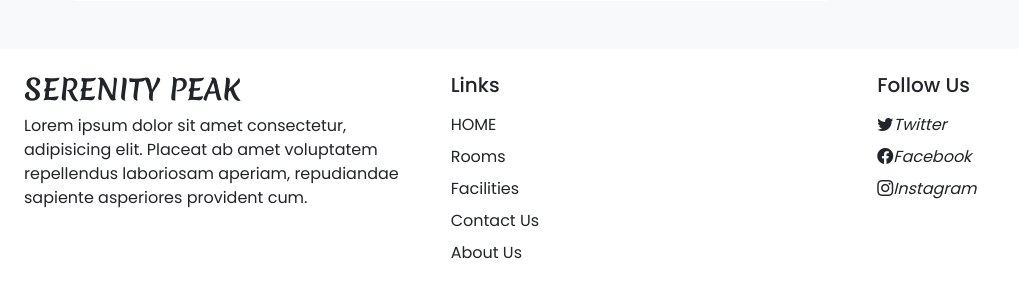
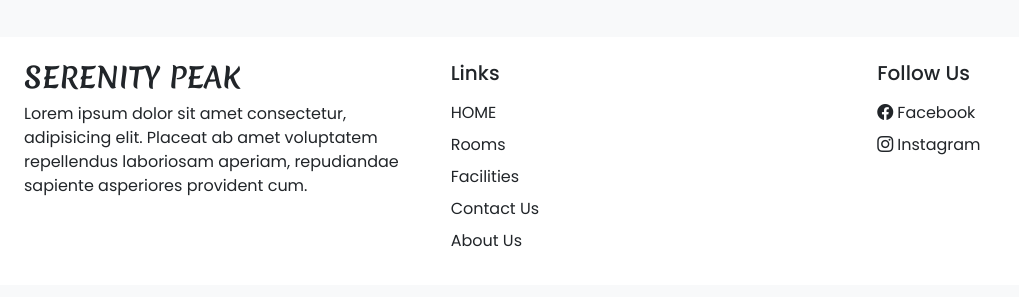
Before and after one commit to Ashikpoojary/Web-Development, a PHP site: page /Web-Development/ in a window 1280 px wide. Shown: the part 3595-3892 px from the top of the page, without its empty margins (0-1019 px from the left). After the commit the page ends 3842 px from the top, so only its background shows below. Run offline with PHP 8.4, Linux system fonts and the light colour scheme; data that the repository does not hold is empty.

Commit message:
Dynamic-Frontend

```diff
--- a/HOTEL MANAGEMENT/admin/ajax/settings_crud.php
+++ b/HOTEL MANAGEMENT/admin/ajax/settings_crud.php
@@ -62,7 +62,7 @@ if(isset($_POST['add_member'])){
         echo $img_r;
     }
     else{
-        $q = "INSERT INTO `team_details`(`name`, `picture`) VALUES (?,?)";
+        $q = "INSERT INTO `team_details` (`name`, `picture`) VALUES (?,?)";
         $values = [$frm_data['name'],$img_r];
         $res = insert_query($q,$values,'ss');
         echo $res;
--- a/HOTEL MANAGEMENT/admin/partials/db_config.php
+++ b/HOTEL MANAGEMENT/admin/partials/db_config.php
@@ -12,10 +12,12 @@ die("Cannot Connect to Database".mysqli_connect_error());
 
 function filteration($data){
     foreach($data as $key => $value){
-        $data[$key]=trim($value);              // removes extra spaces
-        $data[$key]=stripslashes($value);      // removes slashes
-        $data[$key]=htmlspecialchars($value);  // converts html special char into html entity
-        $data[$key]=strip_tags($value);        // removes html tags
+        $value=trim($value);              // removes extra spaces
+        $value=stripslashes($value);      // removes slashes
+        $value=strip_tags($value);        // removes html tags
+        $value=htmlspecialchars($value);  // converts html special char into html entity
+
+        $data[$key] = $value;
     }
     return $data;
 }
--- a/HOTEL MANAGEMENT/admin/partials/essentials.php
+++ b/HOTEL MANAGEMENT/admin/partials/essentials.php
@@ -45,7 +45,7 @@ function uploadImage($image,$folder){
     if(!in_array($img_mime,$valid_mime)){
         return 'inv_img';
     }
-    else if(($image['size']/(1024*1024))>2){
+    else if(($image['size']/(1024*1024*1024))>2){
         return 'inv_size';      // invalid size greater than 2mb
     }
     else{
--- a/HOTEL MANAGEMENT/admin/partials/header.php
+++ b/HOTEL MANAGEMENT/admin/partials/header.php
@@ -17,10 +17,10 @@
                         <a class="nav-link text-white" href="dashboard.php">Dashboard</a>
                     </li>
                     <li class="nav-item">
-                        <a class="nav-link text-white" href="#">Rooms</a>
+                        <a class="nav-link text-white" href="rooms.php">Rooms</a>
                     </li>
                     <li class="nav-item">
-                        <a class="nav-link text-white" href="#">Users</a>
+                        <a class="nav-link text-white" href="users.php">Users</a>
                     </li>
                     <li class="nav-item">
                         <a class="nav-link text-white" href="settings.php">Settings</a>
--- a/HOTEL MANAGEMENT/admin/settings.php
+++ b/HOTEL MANAGEMENT/admin/settings.php
@@ -185,7 +185,7 @@ adminLogin();
                                                     <span class="input-group-text"><i
                                                             class="bi bi-telephone-fill"></i></span>
                                                     <div class="form-floating">
-                                                        <input type="text" name="pn1" id="pn1_inp"
+                                                        <input type="number" name="pn1" id="pn1_inp"
                                                             class="form-control shadow-none" required>
                                                     </div>
                                                 </div>
@@ -193,7 +193,7 @@ adminLogin();
                                                     <span class="input-group-text"><i
                                                             class="bi bi-telephone-fill"></i></span>
                                                     <div class="form-floating">
-                                                        <input type="text" name="pn2" id="pn2_inp"
+                                                        <input type="number" name="pn2" id="pn2_inp"
                                                             class="form-control shadow-none">
                                                     </div>
                                                 </div>
@@ -469,7 +469,7 @@ adminLogin();
         let data = new FormData();
         data.append('name', member_name_inp.value);
         data.append('picture', member_picture_inp.files[0]);
-        data.append('add_member', '');
+        data.append('add_member','');
 
         let xhr = new XMLHttpRequest();
         xhr.open("POST", "ajax/settings_crud.php", true);
--- a/HOTEL MANAGEMENT/index.php
+++ b/HOTEL MANAGEMENT/index.php
@@ -386,36 +386,52 @@
     </div>
 
     <!-- Reach us  -->
+
     <h2 class="mt-5 pt-4 text-center fw-bold h-font ">REACH US</h2>
 
     <div class="container mt-5">
         <div class="row">
             <div class="col-lg-8 col-md-8 p-4 mb-lg-0 mb-3 bg-white rounded">
-                <iframe height="320px" class="w-100 rounded "
-                    src="https://www.google.com/maps/embed?pb=!1m18!1m12!1m3!1d482634.9318693191!2d72.55152045152113!3d19.08195772970854!2m3!1f0!2f0!3f0!3m2!1i1024!2i768!4f13.1!3m3!1m2!1s0x3be7c6306644edc1%3A0x5da4ed8f8d648c69!2sMumbai%2C%20Maharashtra!5e0!3m2!1sen!2sin!4v1711268239310!5m2!1sen!2sin"
+                <iframe height="320px" class="w-100 rounded " src="<?php echo $contact_r['iframe'] ?>"
                     loading="lazy"></iframe>
             </div>
             <div class="col-lg-4 col-md-4 ">
                 <div class="bg-white p-4 mb-4 ">
                     <h5>Call Us</h5>
-                    <a href="tel: 1234567890" class="d-inline-block mb-2 text-decoration-none text-dark  ">
-                        <i class="bi bi-telephone-fill"> </i>1234567890</a>
-                    <a href="tel: 1234567890" class="d-inline-block mb-2 text-decoration-none text-dark  ">
-                        <i class="bi bi-telephone-fill"> </i>1234567890</a>
+                    <a href="tel: +<?php echo $contact_r['pn1'] ?>"
+                        class="d-inline-block mb-2 text-decoration-none text-dark  ">
+                        <i class="bi bi-telephone-fill"> </i>+<?php echo $contact_r['pn1'] ?></a>
+                    <?php
+                    if($contact_r['pn2']!=''){
+                        echo <<<data
+                        <a href="tel: +$contact_r[pn2]" class="d-inline-block mb-2 text-decoration-none text-dark  ">
+                        <i class="bi bi-telephone-fill"> </i>+$contact_r[pn2]</a>
+                        data;
+                    }
+
+                    ?>
+
                 </div>
                 <div class="bg-white p-4 mb-4 ">
                     <h5>Follow Us</h5>
-                    <a href="#" class="d-inline-block mb-3">
+                    <?php
+                    if($contact_r['tw']!=''){
+                        echo<<<data
+                        <a href="$contact_r[tw]" class="d-inline-block mb-3">
                         <span class="badge bg-light text-dark fs-6 p-2 ">
                             <i class="bi bi-twitter me-1 "> </i>X</span>
-                    </a>
-                    <br>
-                    <a href="tel: 1234567890" class="d-inline-block mb-3">
+                        </a>
+                        <br>
+                        data;
+                    }
+                    ?>
+
+                    <a href="<?php echo $contact_r['fb'] ?>" class="d-inline-block mb-3">
                         <span class="badge bg-light text-dark fs-6 p-2 ">
                             <i class="bi bi-facebook me-1 "> </i>Facebook</span>
                     </a>
                     <br>
-                    <a href="tel: 1234567890" class="d-inline-block mb-3">
+                    <a href="<?php echo $contact_r['insta'] ?>" class="d-inline-block mb-3">
                         <span class="badge bg-light text-dark fs-6 p-2 ">
                             <i class="bi bi-instagram me-1 "> </i>Instagram</span>
                     </a>
--- a/HOTEL MANAGEMENT/partials/footer.php
+++ b/HOTEL MANAGEMENT/partials/footer.php
@@ -9,23 +9,48 @@
         </div>
         <div class="col-lg-4 p-4">
             <h5 class="mb-3">Links</h5>
-            <a href="#" class="d-inline-block mb-2 text-dark text-decoration-none">HOME</a> <br>
-            <a href="#" class="d-inline-block mb-2 text-dark text-decoration-none">Rooms</a> <br>
-            <a href="#" class="d-inline-block mb-2 text-dark text-decoration-none">Facilities</a> <br>
-            <a href="#" class="d-inline-block mb-2 text-dark text-decoration-none">Contact Us</a> <br>
-            <a href="#" class="d-inline-block mb-2 text-dark text-decoration-none">About Us</a>
+            <a href="index.php" class="d-inline-block mb-2 text-dark text-decoration-none">HOME</a> <br>
+            <a href="rooms.php" class="d-inline-block mb-2 text-dark text-decoration-none">Rooms</a> <br>
+            <a href="facilities.php" class="d-inline-block mb-2 text-dark text-decoration-none">Facilities</a> <br>
+            <a href="contact.php" class="d-inline-block mb-2 text-dark text-decoration-none">Contact Us</a> <br>
+            <a href="about.php" class="d-inline-block mb-2 text-dark text-decoration-none">About Us</a>
         </div>
         <div class="col-lg-4 p-4">
             <h5 class="mb-3">Follow Us</h5>
-            <a href="#" class="d-inline-block text-dark text-decoration-none mb-2"><i
-                    class="bi bi-twitter me-1">Twitter</i></a> <br>
-            <a href="#" class="d-inline-block text-dark text-decoration-none mb-2"><i
-                    class="bi bi-facebook me-1">Facebook</i></a> <br>
-            <a href="#" class="d-inline-block text-dark text-decoration-none"><i
-                    class="bi bi-instagram me-1">Instagram</i></a>
+            <?php
+                    if($contact_r['tw']!=''){
+                        echo<<<data
+                        <a href="$contact_r[tw]" class="d-inline-block text-dark text-decoration-none mb-3">
+                        <i class="bi bi-twitter me-1"></i>X
+                        </a>
+                        <br>
+                        data;
+                    }
+                    ?>
+            <a href="<?php echo $contact_r['fb'] ?>" class="d-inline-block text-dark text-decoration-none mb-2"><i
+                    class="bi bi-facebook me-1"></i>Facebook</a> <br>
+            <a href="<?php echo $contact_r['insta'] ?>" class="d-inline-block text-dark text-decoration-none"><i
+                    class="bi bi-instagram me-1"></i>Instagram</a>
         </div>
     </div>
 </div>
 
 <!-- <script src="https://cdn.jsdelivr.net/npm/bootstrap@5.3.3/dist/js/bootstrap.bundle.min.js"
         integrity="sha384-YvpcrYf0tY3lHB60NNkmXc5s9fDVZLESaAA55NDzOxhy9GkcIdslK1eN7N6jIeHz" crossorigin="anonymous"> -->
+
+<script>
+    function setActive(){
+        navbar = document.getElementById('nav-bar');
+        let a_tags = navbar.getElementsByTagName('a');
+
+        for(i=0;i<a_tags.length;i++){
+            let file = a_tags[i].href.split('/').pop();
+            let file_name = file.split('.')[0];
+
+            if(document.location.href.indexOf(file_name)>=0){
+                a_tags[i].classList.add('active');
+            }
+        }
+    }
+    setActive();
+</script>
--- a/HOTEL MANAGEMENT/partials/header.php
+++ b/HOTEL MANAGEMENT/partials/header.php
@@ -1,5 +1,14 @@
+<?php
+require('admin/partials/db_config.php');
+require('admin/partials/essentials.php');
+
+$contact_q = "SELECT * FROM `contact_details` WHERE `sr_no`=?";
+$values = [1];
+$contact_r = mysqli_fetch_assoc(select_query($contact_q,$values,'i'));
+?>
+
 <!-- Navbar  -->
-<nav class="navbar navbar-expand-lg navbar-light bg-body-tertiary px-lg-3 py-lg-2 shadow-sm sticky-lg-top ">
+<nav id="nav-bar" class="navbar navbar-expand-lg navbar-light bg-body-tertiary px-lg-3 py-lg-2 shadow-sm sticky-lg-top ">
     <div class="container-fluid">
         <a class="navbar-brand me-5 fw-bold fs-3 h-font" href="index.php">Serenity Peak</a>
         <button class="navbar-toggler shadow-none " type="button" data-bs-toggle="collapse"
@@ -10,7 +19,7 @@
         <div class="collapse navbar-collapse" id="navbarSupportedContent">
             <ul class="navbar-nav me-auto mb-2 mb-lg-0">
                 <li class="nav-item">
-                    <a class="nav-link active me-2" aria-current="page" href="#">Home</a>
+                    <a class="nav-link me-2" href="index.php">Home</a>
                 </li>
                 <li class="nav-item">
                     <a class="nav-link me-2" href="rooms.php">Room</a>
@@ -36,7 +45,6 @@
         </div>
     </div>
 </nav>
-
 
 
 <div class="modal fade" id="loginModal" data-bs-backdrop="static" data-bs-keyboard="false" tabindex="-1"
```
Also changed, not shown: HOTEL MANAGEMENT/about.php (+12 -20 lines), HOTEL MANAGEMENT/admin/partials/scripts.php (+15 -0 lines), HOTEL MANAGEMENT/contact.php (+25 -12 lines), HOTEL MANAGEMENT/images/about/IMG_31130.jpg (added), HOTEL MANAGEMENT/images/about/IMG_51645.jpg (added), HOTEL MANAGEMENT/images/about/IMG_53318.jpg (added), HOTEL MANAGEMENT/images/about/IMG_63905.jpg (added), 4 other files.
